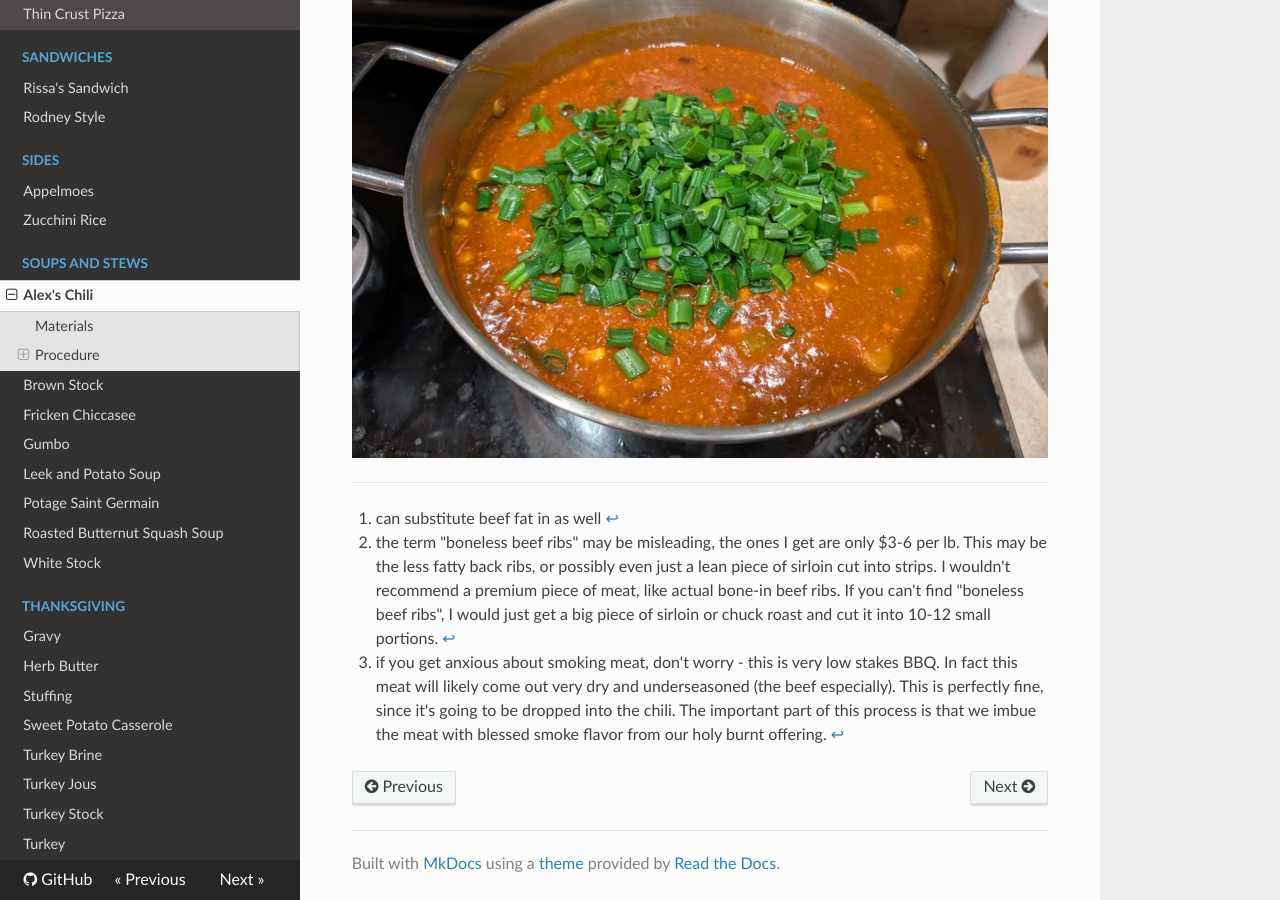
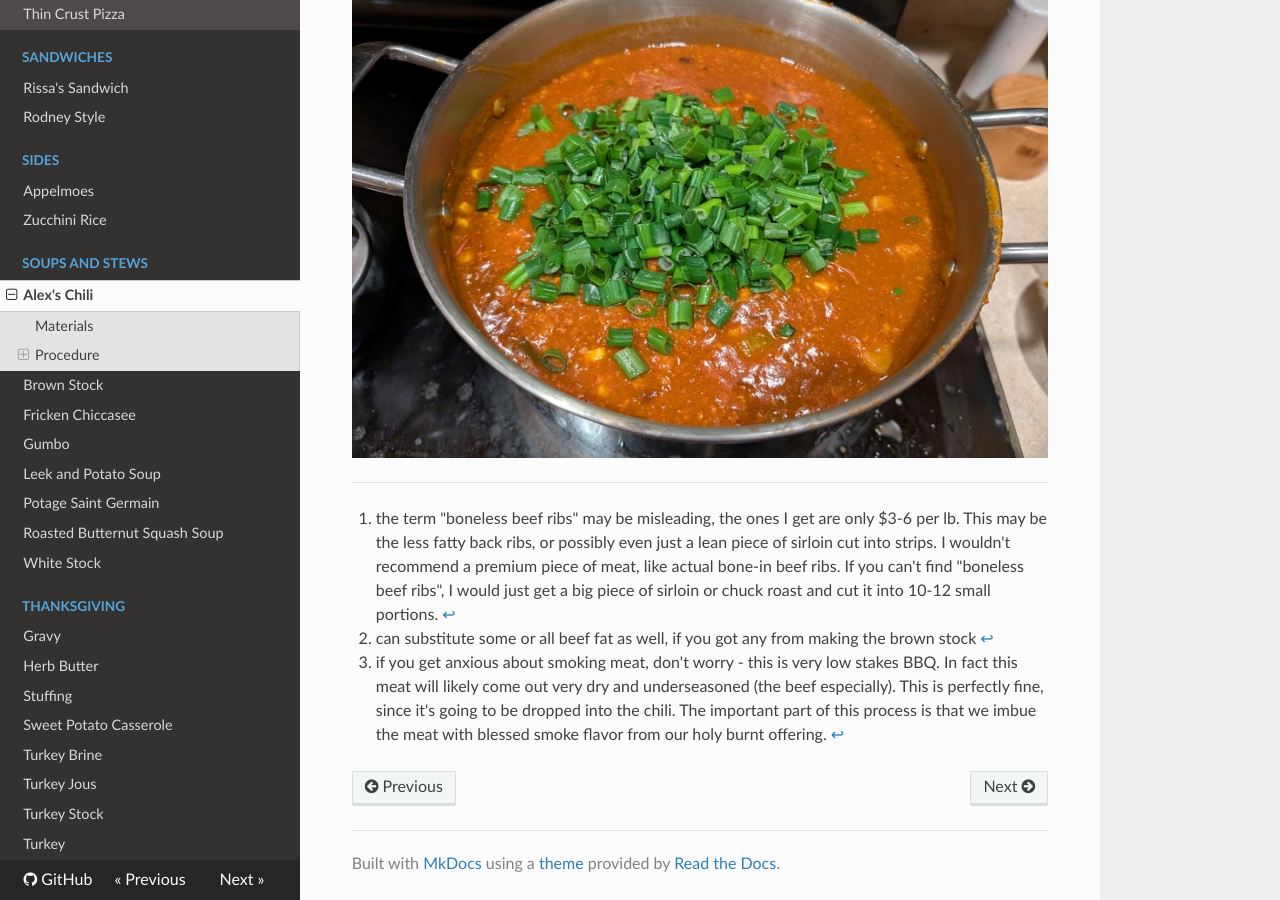
Before and after one commit to arecker/cookbook, an MkDocs documentation site: the page built from recipes/soups-and-stews/alexs-chili.md, in a window 1280 px wide and 900 px high, scrolled down 10297 px. Built offline with MkDocs 1.6.1, drawn with Linux system fonts in a browser that asks for light colours; nearby versions of some CDN libraries.

Commit message:
Footnote

```diff
--- a/recipes/soups-and-stews/alexs-chili.md
+++ b/recipes/soups-and-stews/alexs-chili.md
@@ -9,9 +9,9 @@ Alex's Chili is a quick and easy way to please your guests.  It only takes 5 day
 ## Materials
 
 - chorizo (1.5-2 lbs)
-- boneless beef ribs (4-4.5 lbs)[^2]
+- boneless beef ribs (4-4.5 lbs)[^1]
 - ground beef (2-3 lbs)
-- sesame oil (0.5 cup)[^1]
+- sesame oil (0.5 cup)[^2]
 - white onion, diced (1)
 - green bell pepper, diced (1)
 - jalapeño, diced (1)
@@ -102,6 +102,6 @@ Just before serving, add the green onion tops and stir.  For best results, place
 
 ![](../images/chili-green-onions.jpg)
 
-[^1]: can substitute beef fat in as well
-[^2]: the term "boneless beef ribs" may be misleading, the ones I get are only $3-6 per lb.  This may be the less fatty back ribs, or possibly even just a lean piece of sirloin cut into strips.  I wouldn't recommend a premium piece of meat, like actual bone-in beef ribs.  If you can't find "boneless beef ribs", I would just get a big piece of sirloin or chuck roast and cut it into 10-12 small portions.
+[^1]: the term "boneless beef ribs" may be misleading, the ones I get are only $3-6 per lb.  This may be the less fatty back ribs, or possibly even just a lean piece of sirloin cut into strips.  I wouldn't recommend a premium piece of meat, like actual bone-in beef ribs.  If you can't find "boneless beef ribs", I would just get a big piece of sirloin or chuck roast and cut it into 10-12 small portions.
+[^2]: can substitute some or all beef fat as well, if you got any from making the brown stock
 [^3]: if you get anxious about smoking meat, don't worry - this is very low stakes BBQ.  In fact this meat will likely come out very dry and underseasoned (the beef especially).  This is perfectly fine, since it's going to be dropped into the chili.  The important part of this process is that we imbue the meat with blessed smoke flavor from our holy burnt offering.
```
